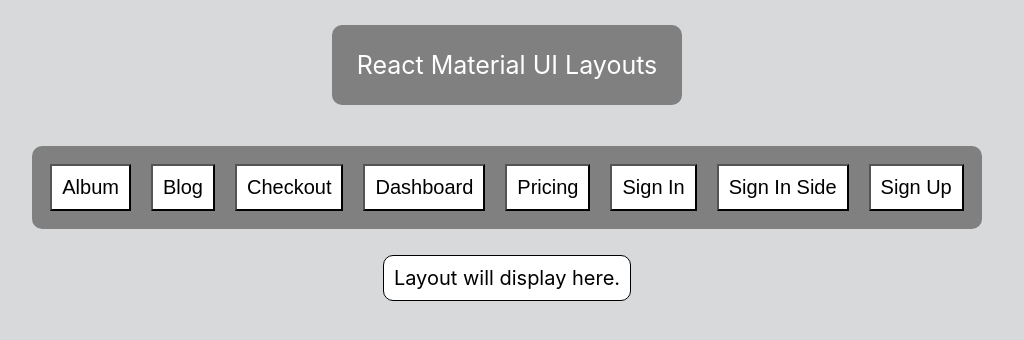
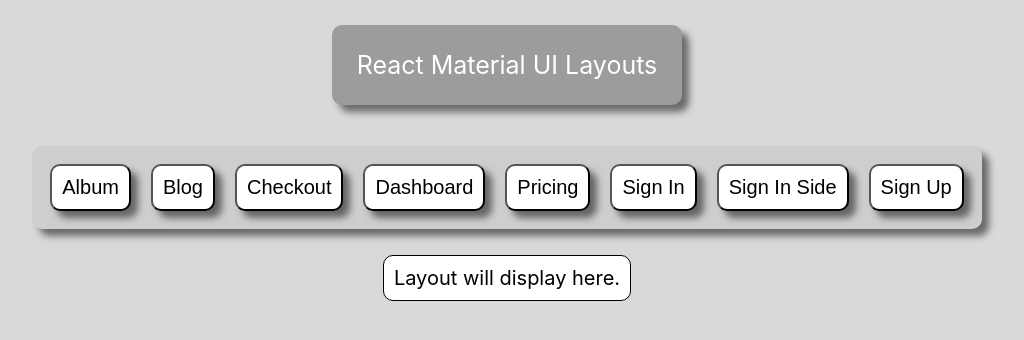
Before and after one commit to walterlee7/react-material-ui-project, a React (Create React App) app: page / in a window 1280 px wide. Shown: the top 340 px of the page, without its empty margins (133-1157 px from the left). Built offline with nearby package versions, Linux system fonts and the light colour scheme.

Commit message:
css update

```diff
--- a/src/components/App.css
+++ b/src/components/App.css
@@ -1,40 +1,38 @@
 body {
     background-color: rgb(216, 217, 218);
-}
-
-hr {
-    background-color: black;
-    padding: 0.1em;
-    margin: 1em;
 }
 
 .layouts {
     text-align: center;
 }
 
-.title {
+.top-title {
     display: inline-block;
-    background-color: grey;
+    background-color: rgb(156, 156, 156);
     padding: 1em;
     margin: 1em;
     font-size: 25px;
     color: white;
     border-radius: 10px;
+    box-shadow: rgba(0, 0, 0, 0.514) 7px 7px 7px;
 }
 
 .button-layouts {
     display: inline-block;
-    background-color: grey;
+    background-color: rgb(206, 206, 206);
     padding: 0.5em;
     margin: 1em;
     border-radius: 10px;
+    box-shadow: rgba(0, 0, 0, 0.514) 7px 7px 7px;
 }
 
-button {
+#ui-button {
     padding: 0.5em;
     font-size: 20px;
     margin: 0.5em;
     background-color: white;
+    border-radius: 10px;
+    box-shadow: rgba(0, 0, 0, 0.514) 7px 7px 7px;
 }
 
 .layout {
--- a/src/components/Display.js
+++ b/src/components/Display.js
@@ -46,17 +46,17 @@
     render() {
         return (
             <div className="layouts" >
-                <div className="title">React Material UI Layouts</div>
+                <div className="top-title">React Material UI Layouts</div>
                 <div>
                     <div className="button-layouts">
-                        <button onClick={() => this.handleClick(1)}>Album</button>
-                        <button onClick={() => this.handleClick(2)}>Blog</button>
-                        <button onClick={() => this.handleClick(3)}>Checkout</button>
-                        <button onClick={() => this.handleClick(4)}>Dashboard</button>
-                        <button onClick={() => this.handleClick(5)}>Pricing</button>
-                        <button onClick={() => this.handleClick(6)}>Sign In</button>
-                        <button onClick={() => this.handleClick(7)}>Sign In Side</button>
-                        <button onClick={() => this.handleClick(8)}>Sign Up</button>
+                        <button id="ui-button" onClick={() => this.handleClick(1)}>Album</button>
+                        <button id="ui-button" onClick={() => this.handleClick(2)}>Blog</button>
+                        <button id="ui-button" onClick={() => this.handleClick(3)}>Checkout</button>
+                        <button id="ui-button" onClick={() => this.handleClick(4)}>Dashboard</button>
+                        <button id="ui-button" onClick={() => this.handleClick(5)}>Pricing</button>
+                        <button id="ui-button" onClick={() => this.handleClick(6)}>Sign In</button>
+                        <button id="ui-button" onClick={() => this.handleClick(7)}>Sign In Side</button>
+                        <button id="ui-button" onClick={() => this.handleClick(8)}>Sign Up</button>
 
                     </div>
                 </div>
@@ -65,23 +65,6 @@
                         Layout will display here.
                     </div>
                 </div>
-
-                {/* <Dashboard />
-                <hr />
-                <SignIn />
-                <hr />
-                <SignInSide />
-                <hr />
-                <SignUp />
-                <hr />
-                <Checkout />
-                <hr />
-                <Album />
-                <hr />
-                <Pricing />
-                <hr />
-                <Blog />
-                <hr /> */}
             </div>
         );
     }
```
